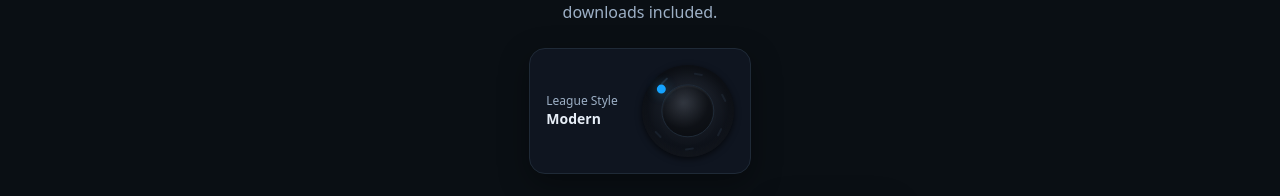
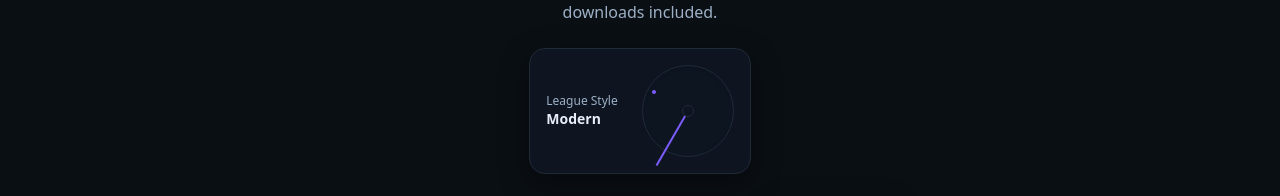
Before and after one commit to nmortimer/NewFantasy2, a Next.js app: page / in a window 1280 px wide. Shown: the part 209-405 px from the top of the page. Built offline with nearby package versions, Linux system fonts and the light colour scheme.

Commit message:
Update RotaryKnob.tsx

```diff
--- a/components/RotaryKnob.tsx
+++ b/components/RotaryKnob.tsx
@@ -1,157 +1,82 @@
-import React, { useCallback, useMemo, useRef, useState } from 'react';
+import React, { useEffect, useRef, useState } from 'react';
 
-/**
- * RotaryKnob — a discrete rotary control with N stops (default 6, 0..5).
- * Click/drag or use arrow keys. 270° sweep (-135°..+135°).
- */
 type Props = {
-  value: number;                // current stop index (0..stops-1)
+  value: number;          // 0..5
   onChange: (v: number) => void;
-  size?: number;                // px, default 72
-  stops?: number;               // default 6
+  size?: number;
   ariaLabel?: string;
 };
 
-const clamp = (v: number, lo: number, hi: number) => Math.max(lo, Math.min(hi, v));
+export default function RotaryKnob({ value, onChange, size = 72, ariaLabel = 'Style knob' }: Props) {
+  const ref = useRef<HTMLDivElement>(null);
+  const [isDown, setIsDown] = useState(false);
 
-export default function RotaryKnob({
-  value,
-  onChange,
-  size = 72,
-  stops = 6,
-  ariaLabel = 'Style knob',
-}: Props) {
-  const ref = useRef<HTMLDivElement | null>(null);
-  const [dragging, setDragging] = useState(false);
+  // Discrete 6 stops around a circle
+  const stops = 6;
+  const angle = (value / stops) * 300 - 150; // -150deg..+150deg range
 
-  const startDeg = -135;
-  const endDeg = 135;
-  const span = endDeg - startDeg; // 270
+  useEffect(() => {
+    const el = ref.current;
+    if (!el) return;
 
-  const toAngle = useCallback(
-    (clientX: number, clientY: number) => {
-      const el = ref.current!;
+    const onMove = (e: PointerEvent) => {
+      if (!isDown) return;
       const rect = el.getBoundingClientRect();
       const cx = rect.left + rect.width / 2;
       const cy = rect.top + rect.height / 2;
-      const dx = clientX - cx;
-      const dy = clientY - cy;
-      let angle = (Math.atan2(dy, dx) * 180) / Math.PI; // -180..180
-      let clamped = angle;
-      if (angle < startDeg) clamped = startDeg;
-      if (angle > endDeg) clamped = endDeg;
-      return clamped;
-    },
-    []
-  );
+      const x = (e.clientX - cx);
+      const y = (e.clientY - cy);
+      const deg = (Math.atan2(y, x) * 180) / Math.PI; // -180..180
+      // Map deg (-150..150) to 0..stops-1
+      const clamped = Math.max(-150, Math.min(150, deg));
+      const t = (clamped + 150) / 300; // 0..1
+      const idx = Math.round(t * (stops - 1));
+      onChange(idx);
+    };
 
-  const setFromEvent = useCallback(
-    (e: PointerEvent | MouseEvent | React.PointerEvent | React.MouseEvent) => {
-      const any = e as any;
-      const deg = toAngle(any.clientX, any.clientY);
-      const t = (deg - startDeg) / span; // 0..1
-      const v = Math.round(t * (stops - 1));
-      onChange(clamp(v, 0, stops - 1));
-    },
-    [onChange, span, stops]
-  );
+    const onUp = () => setIsDown(false);
 
-  const onPointerDown = useCallback(
-    (e: React.PointerEvent) => {
-      (e.target as HTMLElement).setPointerCapture?.(e.pointerId);
-      setDragging(true);
-      setFromEvent(e);
-    },
-    [setFromEvent]
-  );
-
-  const onPointerMove = useCallback(
-    (e: React.PointerEvent) => {
-      if (!dragging) return;
-      setFromEvent(e);
-    },
-    [dragging, setFromEvent]
-  );
-
-  const onPointerUp = useCallback(() => setDragging(false), []);
-
-  const angle = useMemo(
-    () => startDeg + (span * clamp(value, 0, stops - 1)) / (stops - 1),
-    [value, span, stops]
-  );
-
-  const tickEls = useMemo(() => {
-    const arr = [];
-    for (let i = 0; i < stops; i++) {
-      const a = startDeg + (span * i) / (stops - 1);
-      arr.push(
-        <div
-          key={i}
-          className="absolute left-1/2 top-1/2 h-[10%] w-[2px] bg-[var(--border)] rounded"
-          style={{
-            transform: `rotate(${a}deg) translate(${size * 0.4}px)`,
-            transformOrigin: '0 0',
-            opacity: i === value ? 1 : 0.6,
-          }}
-        />
-      );
-    }
-    return arr;
-  }, [stops, size, value, span]);
+    window.addEventListener('pointermove', onMove);
+    window.addEventListener('pointerup', onUp);
+    return () => {
+      window.removeEventListener('pointermove', onMove);
+      window.removeEventListener('pointerup', onUp);
+    };
+  }, [isDown, onChange]);
 
   return (
     <div
       ref={ref}
       role="slider"
+      aria-label={ariaLabel}
       aria-valuemin={0}
-      aria-valuemax={stops - 1}
+      aria-valuemax={5}
       aria-valuenow={value}
-      aria-label={ariaLabel}
-      tabIndex={0}
-      onKeyDown={(e) => {
-        if (e.key === 'ArrowLeft' || e.key === 'ArrowDown') onChange(clamp(value - 1, 0, stops - 1));
-        if (e.key === 'ArrowRight' || e.key === 'ArrowUp') onChange(clamp(value + 1, 0, stops - 1));
-      }}
-      onPointerDown={onPointerDown}
-      onPointerMove={onPointerMove}
-      onPointerUp={onPointerUp}
-      onPointerCancel={onPointerUp}
-      className="relative rounded-full shadow-inner select-none"
-      style={{
-        width: size,
-        height: size,
-        background:
-          'radial-gradient(60% 60% at 50% 40%, rgba(255,255,255,0.08), rgba(0,0,0,0.35))',
-        boxShadow:
-          'inset 0 6px 16px rgba(0,0,0,0.45), inset 0 -4px 10px rgba(255,255,255,0.05), 0 2px 6px rgba(0,0,0,0.6)',
-      }}
+      className="relative rounded-full bg-[var(--card-2)] border border-[var(--border)] shadow-inner"
+      style={{ width: size, height: size }}
+      onPointerDown={() => setIsDown(true)}
     >
-      {tickEls}
-
-      {/* center cap */}
+      {/* marks */}
+      {[...Array(6)].map((_, i) => {
+        const a = (i / stops) * 300 - 150;
+        const r = size / 2 - 6;
+        const x = size / 2 + r * Math.cos((a * Math.PI) / 180);
+        const y = size / 2 + r * Math.sin((a * Math.PI) / 180);
+        return (
+          <div
+            key={i}
+            className={`absolute h-1 w-1 rounded-full ${i === value ? 'bg-[var(--accent2)]' : 'bg-[var(--muted)]/60'}`}
+            style={{ left: x - 2, top: y - 2 }}
+          />
+        );
+      })}
+      {/* pointer */}
       <div
-        className="absolute left-1/2 top-1/2 -translate-x-1/2 -translate-y-1/2 rounded-full border border-[var(--border)]"
-        style={{
-          width: size * 0.58,
-          height: size * 0.58,
-          background:
-            'radial-gradient(50% 50% at 40% 35%, rgba(255,255,255,0.08), rgba(0,0,0,0.4))',
-          boxShadow: 'inset 0 1px 2px rgba(255,255,255,0.08)',
-        }}
+        className="absolute left-1/2 top-1/2 h-[70%] w-[2px] bg-[var(--accent2)] origin-bottom"
+        style={{ transform: `translate(-50%, -100%) rotate(${angle}deg)` }}
       />
-
-      {/* indicator */}
-      <div
-        className="absolute left-1/2 top-1/2 rounded-full"
-        style={{
-          width: size * 0.10,
-          height: size * 0.10,
-          background: 'var(--accent)',
-          transform: `rotate(${angle}deg) translate(${size * 0.36}px)`,
-          transformOrigin: 'center left',
-          boxShadow: '0 0 12px rgba(56,189,248,0.45)',
-        }}
-      />
+      {/* center dot */}
+      <div className="absolute left-1/2 top-1/2 h-3 w-3 -translate-x-1/2 -translate-y-1/2 rounded-full bg-[var(--panel)] border border-[var(--border)]" />
     </div>
   );
 }
```
